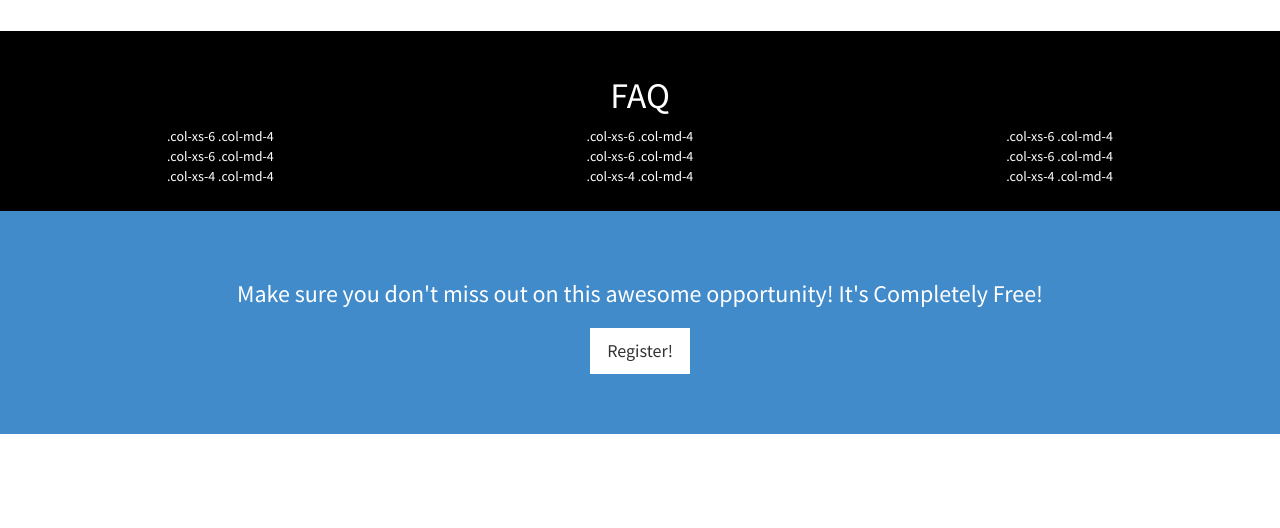
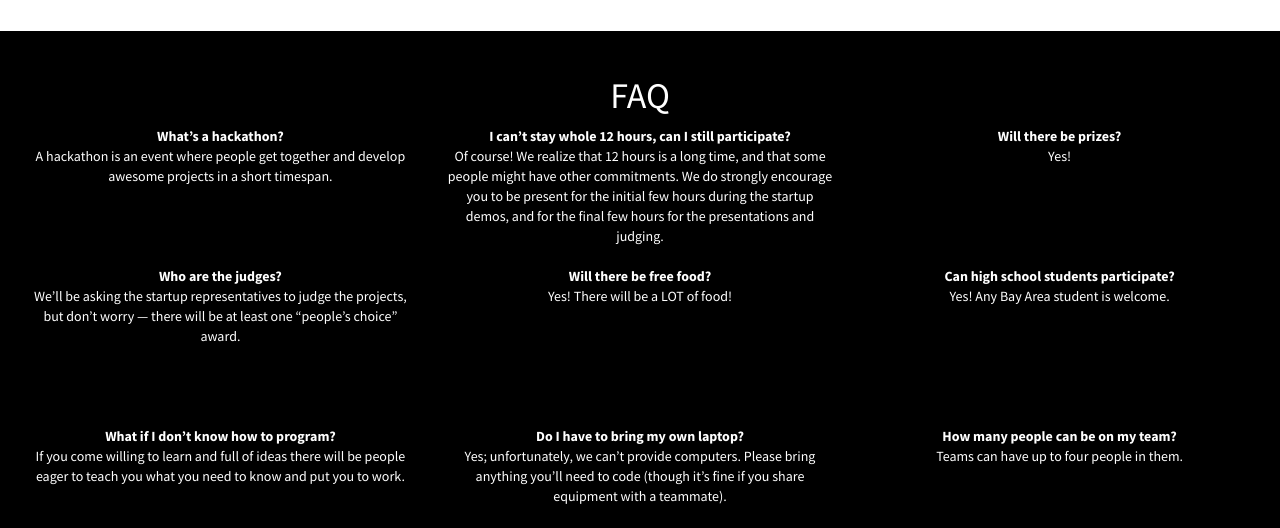
Before and after one commit to kvedula/TinoLHD, a plain HTML site: page index.html in a window 1280 px wide. Shown: the part 3530-4058 px from the top of the page. Drawn offline with Linux system fonts and the light colour scheme.

Commit message:
SOLID alignment

```diff
--- a/css/stylish-portfolio.css
+++ b/css/stylish-portfolio.css
@@ -240,6 +240,10 @@ hr.small {
     padding: 2%;
 }
 
+.facBloc {
+    border: 3px solid white;
+}
+
 .faqBloc:hover {
     background-color: white;
     color: black;
--- a/index.html
+++ b/index.html
@@ -238,20 +238,26 @@
     <div id="faq">
         <h1> FAQ </h1>
         <div class="row">
-          <div class="faqBloc col-xs-6 col-md-4">.col-xs-6 .col-md-4</div>
-          <div class="faqBloc col-xs-6 col-md-4">.col-xs-6 .col-md-4</div>
-          <div class="faqBloc ol-xs-6 col-md-4">.col-xs-6 .col-md-4</div>
+          <div class="faqBloc col-xs-6 col-md-4"><b>What’s a hackathon?</b><br>A hackathon is an event where people get together and develop awesome projects in a short timespan.<br><br><br></div>
+          <div class="faqBloc col-xs-6 col-md-4"><b>I can’t stay whole 12 hours, can I still participate?
+</b><br>Of course! We realize that 12 hours is a long time, and that some people might have other commitments. We do strongly encourage you to be present for the initial few hours during the startup demos, and for the final few hours for the presentations and judging.</div>
+          <div class="faqBloc ol-xs-6 col-md-4"><b>Will there be prizes?</b><br>Yes!<br><br><br><br></div>
         </div>
+        <br>
         <div class="row">
-          <div class="faqBloc col-xs-6 col-md-4">.col-xs-6 .col-md-4</div>
-          <div class="faqBloc col-xs-6 col-md-4">.col-xs-6 .col-md-4</div>
-          <div class="faqBloc ol-xs-6 col-md-4">.col-xs-6 .col-md-4</div>
+          <div class="faqBloc col-xs-6 col-md-4"><b>Who are the judges?</b><br>We’ll be asking the startup representatives to judge the projects, but don’t worry — there will be at least one “people’s choice” award.<br><br><br><br></div>
+          <div class="faqBloc col-xs-6 col-md-4"><b>Will there be free food?</b><br>Yes! There will be a LOT of food!<br><br><br><br><br></div>
+          <div class="faqBloc ol-xs-6 col-md-4"><b>Can high school students participate?</b><br>Yes! Any Bay Area student is welcome.<br><br><br><br><br></div>
         </div>
+        <br>
         <div class="row">
-          <div class="faqBloc col-xs-6 col-md-4">.col-xs-4 .col-md-4</div>
-          <div class="faqBloc col-xs-6 col-md-4">.col-xs-4 .col-md-4</div>
-          <div class="faqBloc ol-xs-6 col-md-4">.col-xs-4 .col-md-4</div>
+          <div class="faqBloc col-xs-6 col-md-4"><b>What if I don’t know how to program?</b><br>If you come willing to learn and full of ideas there will be people eager to teach you what you need to know and put you to work.<br><br><br><br>
+
+</div>
+          <div class="faqBloc col-xs-6 col-md-4"><b>Do I have to bring my own laptop?</b><br>Yes; unfortunately, we can’t provide computers. Please bring anything you’ll need to code (though it’s fine if you share equipment with a teammate).<br><br><br></div>
+          <div class="faqBloc ol-xs-6 col-md-4"><b>How many people can be on my team?</b><br>Teams can have up to four people in them. <br><br><br><br><br></div>
         </div>
+
     </div>
 
 
```
